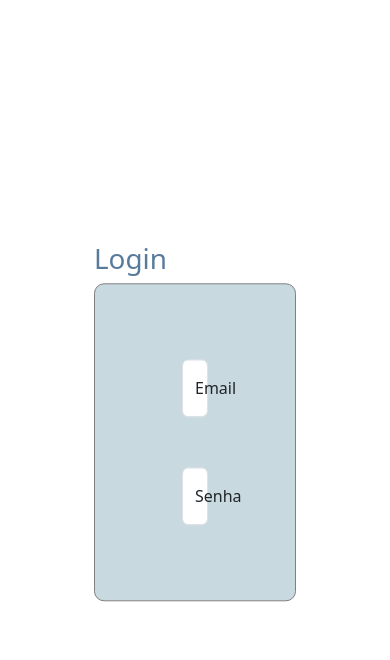
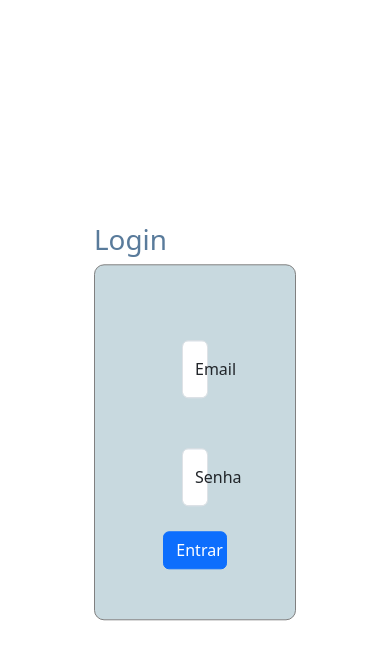
Before and after one commit to guilhermekameoka/UFU, a PHP site: page /lab05/index.html in a window 390 px wide. Shown: the top 660 px of the page. Run offline with PHP 8.4, Linux system fonts and the light colour scheme.

Commit message:
feat: botao responsivo centralizado

```diff
--- a/PPI/PPI-2023-2/lab05/index.html
+++ b/PPI/PPI-2023-2/lab05/index.html
@@ -24,17 +24,20 @@
                     </div>
                 </div>
                 <div class="row">
-                    <div class="col=12">
+                    <div class="col-12">
                         <div class="form-floating" id="login">
                             <input type="password" class="form-control" id="senha" placeholder=" ">
                             <label for="senha">Senha</label>
                         </div>
                     </div>
                 </div>
+                <div class="row">
+                    <div class="col-12 text-center">
+                        <button type="button" class="btn btn-primary col-10">Entrar</button>
+                    </div>
+                </div>
             </div>
         </form>
     </main>
-
 </body>
-
 </html>
```
Also changed, not shown: PPI/PPI-2023-2/lab05/style.css (line endings or trailing spaces).
